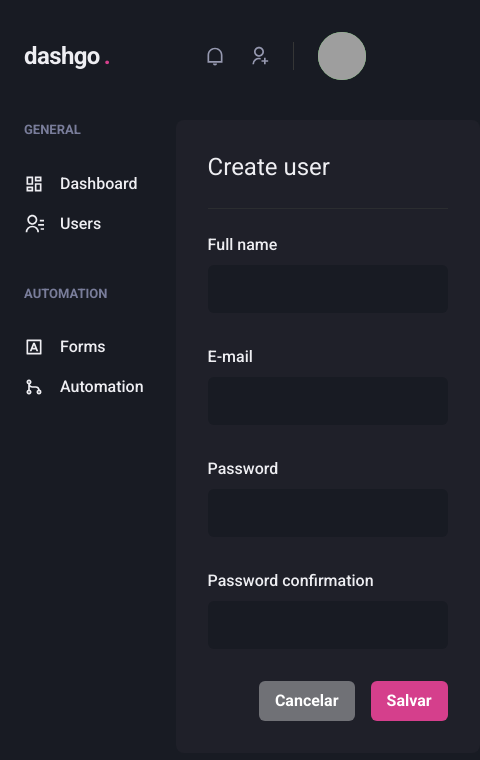
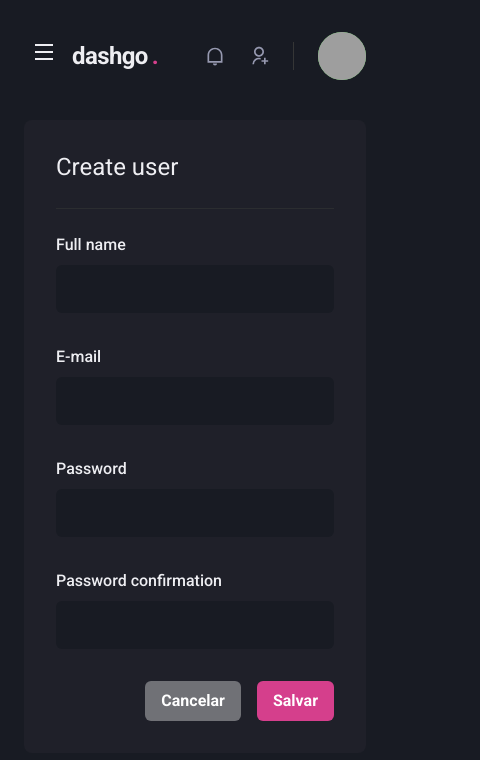
Before and after one commit to miguelriosoliveira/dashgo, a Next.js app: page /users/create in a window 390 px wide. Shown: the top 760 px of the page, 480 px wide, since content can reach past the window. Built offline with nearby package versions, Linux system fonts and the light colour scheme; grey boxes are pictures that could not be loaded.

Commit message:
Responsive Sidebar

```diff
--- a/src/components/Header/index.tsx
+++ b/src/components/Header/index.tsx
@@ -1,12 +1,26 @@
-import { Flex, useBreakpointValue } from '@chakra-ui/react';
+import { Flex, Icon, IconButton, useBreakpointValue } from '@chakra-ui/react';
+import { RiMenuLine } from 'react-icons/ri';
+
+import { useSidebarDrawer } from '../../contexts/SidebarDrawerContext';
 
 import { Logo, NotificationsNav, Profile, SearchBar } from './components';
 
 export function Header() {
 	const isWideScreen = useBreakpointValue({ base: false, lg: true });
+	const { onOpen } = useSidebarDrawer();
 
 	return (
 		<Flex as="header" w="100%" maxW={1480} h="20" mx="auto" mt="4" px="6" align="center">
+			{!isWideScreen && (
+				<IconButton
+					icon={<Icon as={RiMenuLine} />}
+					aria-label="Open navigation"
+					fontSize="24"
+					variant="unstyled"
+					onClick={onOpen}
+					mr="2"
+				/>
+			)}
 			<Logo />
 			{isWideScreen && <SearchBar />}
 
--- /dev/null
+++ b/src/components/Sidebar/components/SidebarNav.tsx
@@ -0,0 +1,21 @@
+import { Stack } from '@chakra-ui/react';
+import { RiDashboardLine, RiContactsLine, RiInputMethodLine, RiGitMergeLine } from 'react-icons/ri';
+
+import { NavLink } from './NavLink';
+import { NavSection } from './NavSection';
+
+export function SidebarNav() {
+	return (
+		<Stack spacing="12" align="flex-start">
+			<NavSection title="GENERAL">
+				<NavLink icon={RiDashboardLine}>Dashboard</NavLink>
+				<NavLink icon={RiContactsLine}>Users</NavLink>
+			</NavSection>
+
+			<NavSection title="AUTOMATION">
+				<NavLink icon={RiInputMethodLine}>Forms</NavLink>
+				<NavLink icon={RiGitMergeLine}>Automation</NavLink>
+			</NavSection>
+		</Stack>
+	);
+}
--- a/src/components/Sidebar/index.tsx
+++ b/src/components/Sidebar/index.tsx
@@ -1,22 +1,43 @@
-import { Box, Stack } from '@chakra-ui/react';
-import { RiContactsLine, RiDashboardLine, RiGitMergeLine, RiInputMethodLine } from 'react-icons/ri';
+import {
+	Box,
+	Drawer,
+	DrawerBody,
+	DrawerCloseButton,
+	DrawerContent,
+	DrawerHeader,
+	DrawerOverlay,
+	useBreakpointValue,
+} from '@chakra-ui/react';
 
-import { NavLink, NavSection } from './components';
+import { useSidebarDrawer } from '../../contexts';
+
+import { SidebarNav } from './components/SidebarNav';
 
 export function Sidebar() {
+	const isDrawerSidebar = useBreakpointValue({ base: true, lg: false });
+	const { isOpen, onClose } = useSidebarDrawer();
+
+	if (isDrawerSidebar) {
+		return (
+			<Drawer isOpen={isOpen} placement="left" onClose={onClose}>
+				<DrawerOverlay>
+					<DrawerContent bg="gray.800" p="4">
+						<DrawerCloseButton mt="5" />
+
+						<DrawerHeader>Navigation</DrawerHeader>
+
+						<DrawerBody>
+							<SidebarNav />
+						</DrawerBody>
+					</DrawerContent>
+				</DrawerOverlay>
+			</Drawer>
+		);
+	}
+
 	return (
 		<Box as="aside" w="64" mr="8">
-			<Stack spacing="12" align="flex-start">
-				<NavSection title="GENERAL">
-					<NavLink icon={RiDashboardLine}>Dashboard</NavLink>
-					<NavLink icon={RiContactsLine}>Users</NavLink>
-				</NavSection>
-
-				<NavSection title="AUTOMATION">
-					<NavLink icon={RiInputMethodLine}>Forms</NavLink>
-					<NavLink icon={RiGitMergeLine}>Automation</NavLink>
-				</NavSection>
-			</Stack>
+			<SidebarNav />
 		</Box>
 	);
 }
--- /dev/null
+++ b/src/contexts/SidebarDrawerContext.tsx
@@ -0,0 +1,26 @@
+import { useDisclosure, UseDisclosureReturn } from '@chakra-ui/react';
+import { useRouter } from 'next/router';
+import { createContext, ReactNode, useContext, useEffect } from 'react';
+
+interface SidebarDrawerContextProps {
+	children: ReactNode;
+}
+
+type SidebarDrawerContextData = UseDisclosureReturn;
+
+const SidebarDrawerContext = createContext({} as SidebarDrawerContextData);
+
+export function SidebarDrawerProvider({ children }: SidebarDrawerContextProps) {
+	const disclosure = useDisclosure();
+	const router = useRouter();
+
+	useEffect(() => {
+		disclosure.onClose();
+	}, [router.asPath]);
+
+	return (
+		<SidebarDrawerContext.Provider value={disclosure}>{children}</SidebarDrawerContext.Provider>
+	);
+}
+
+export const useSidebarDrawer = () => useContext(SidebarDrawerContext);
--- /dev/null
+++ b/src/contexts/index.ts
@@ -0,0 +1 @@
+export * from './SidebarDrawerContext';
--- a/src/pages/_app.tsx
+++ b/src/pages/_app.tsx
@@ -2,6 +2,7 @@
 import { AppProps } from 'next/app';
 
 import { Header, Sidebar } from '../components';
+import { SidebarDrawerProvider } from '../contexts';
 import { theme } from '../styles/theme';
 
 import Login from '.';
@@ -17,6 +18,7 @@
 
 	return (
 		<ChakraProvider theme={theme}>
+			<SidebarDrawerProvider>
 				<Flex direction="column" h="100vh">
 					<Header />
 
@@ -26,6 +28,7 @@
 						<Component {...pageProps} />
 					</Flex>
 				</Flex>
+			</SidebarDrawerProvider>
 		</ChakraProvider>
 	);
 }
```
Lines whose indentation alone changed are shown as unchanged.
